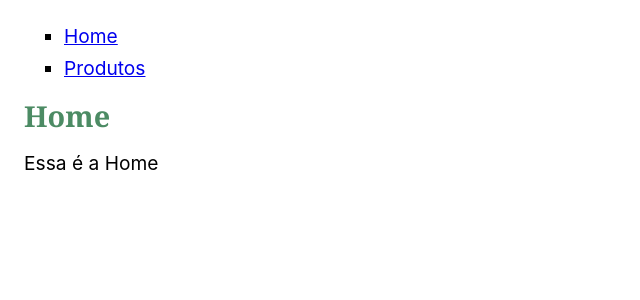
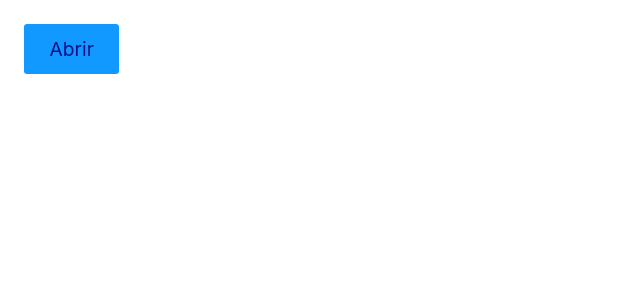
Before and after one commit to Srbentu/react_first, a React (Create React App) app in the folder appreact/: page / in a window 1280 px wide. Shown: the top 300 px of the page, without its empty margins (0-640 px from the left). Built offline with nearby package versions, Linux system fonts and the light colour scheme.

Commit message:
useState 1

```diff
--- a/appreact/src/App.js
+++ b/appreact/src/App.js
@@ -1,31 +1,20 @@
 import React from 'react'
-import Header from "./Header";
-import Produtos from "./Produtos";
-import Home from "./Home";
+import ButtonModal from "./ButtonModal";
+import Modal from "./Modal";
 
-// Replique a interface como a apresentada na aula
-// Utilize a array abaixo para mostrar os produtos
-// Quebre em componentes o que precisar ser reutilizado
-// Dica: const { pathname } = window.location; (puxa o caminho do URL)
 
 
 
 const App = () => {
-    const { pathname } = window.location;
-
-    let Component;
-    if (pathname === '/produtos') {
-        Component = Produtos;
-    } else {
-        Component = Home;
-    }
+    const [modal, setModal] = React.useState(false)
 
     return (
-        <section>
-            <Header />
-            <Component />
-        </section>
+        <div>
+            <Modal modal={modal} setModal={setModal}/>
+            <ButtonModal setModal={setModal}/>
+        </div>
     )
+
 }
 
 export default App;
--- /dev/null
+++ b/appreact/src/ButtonModal.js
@@ -0,0 +1,6 @@
+import React from 'react';
+
+const ButtonModal = ({setModal}) =>{
+    return <button onClick={() => setModal(true)}>Abrir</button>
+}
+export default ButtonModal
--- a/appreact/src/Footer.js
+++ /dev/null
@@ -1,6 +0,0 @@
-import React from 'react'
-
-const Footer = () => {
-    return <footer>FOOTER</footer>
-}
-export default Footer;
--- a/appreact/src/Header.js
+++ /dev/null
@@ -1,13 +0,0 @@
-import React from 'react';
-
-const Header = () => {
-    return <header>
-        <ul>
-            <li><a href="/">Home</a></li>
-            <li><a href="/produtos">Produtos</a></li>
-        </ul>
-
-
-    </header>
-}
-export default Header;
--- a/appreact/src/Home.js
+++ /dev/null
@@ -1,10 +0,0 @@
-import React from 'react'
-import Titulo from "./Titulo";
-
-const Home = () => {
-    return <>
-        <Titulo texto='Home'/>
-        <p>Essa é a Home</p>
-    </>
-}
-export default Home;
--- /dev/null
+++ b/appreact/src/Modal.js
@@ -0,0 +1,13 @@
+import React from 'react'
+
+const Modal = ({modal, setModal}) => {
+    if(modal){
+    return(
+        <div>
+            Esse é um Modal <button onClick={() => setModal(false)}>Fechar</button>
+        </div>
+    )
+    }
+    return null
+}
+export default Modal
--- a/appreact/src/Produto.js
+++ /dev/null
@@ -1,16 +0,0 @@
-import React from 'react';
-
-
-const Produto = ({nome, propriedades}) =>{
-    return(
-        <div style={{ border: '1px solid', margin: '1rem 0', padding: '1rem' }}>
-            <p>{nome}</p>
-            <ul>
-                {propriedades.map((propriedade) => (
-                    <li key={propriedade}> {propriedade}</li>
-                    ))}
-            </ul>
-        </div>
-    )
-}
-export default Produto;
--- a/appreact/src/Produtos.js
+++ /dev/null
@@ -1,21 +0,0 @@
-import React from 'react';
-import Titulo from './Titulo';
-import Produto from './Produto';
-
-const Produtos = () => {
-    const produtos = [
-        { nome: 'Notebook', propriedades: ['16gb ram', '512gb'] },
-        { nome: 'Smartphone', propriedades: ['2gb ram', '128gb'] },
-    ];
-
-    return (
-        <section>
-            <Titulo texto="Produtos" />
-            {produtos.map((produto) => (
-                <Produto key={produto.nome} {...produto} />
-            ))}
-        </section>
-    );
-};
-
-export default Produtos;
--- a/appreact/src/Titulo.js
+++ /dev/null
@@ -1,6 +0,0 @@
-import React from 'react'
-
-const Titulo = (props) => {
-    return <h1 style={{ color: '#4c8b64' }}>{props.texto}</h1>;
-}
-export default Titulo;
```
Also changed, not shown: appreact/src/Form/Button.js (deleted, +0 -10 lines), appreact/src/Form/Form.js (deleted, +0 -12 lines), appreact/src/Form/Input.js (deleted, +0 -10 lines).
